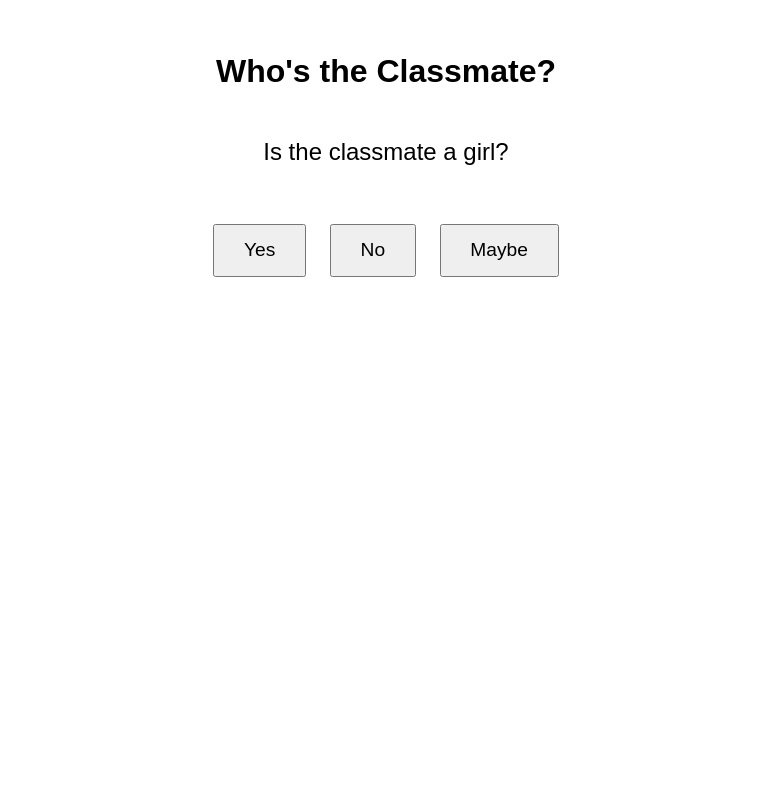
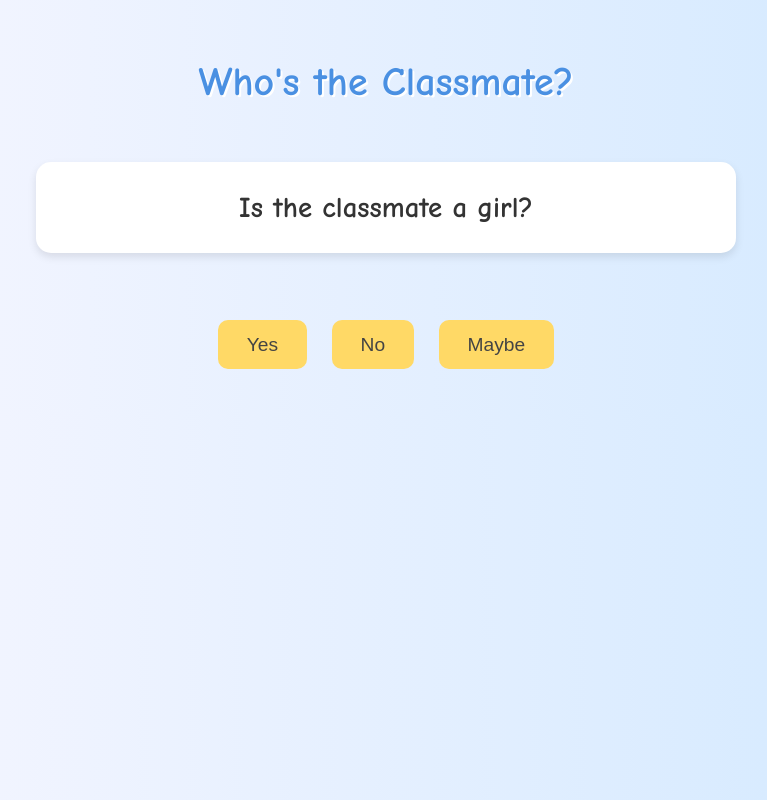
Before and after one commit to yonnyz/akinator, a plain HTML site: page index.html in a window 1280 px wide. Shown: the whole page, without its empty margins (254-1021 px from the left). Drawn offline with Linux system fonts and the light colour scheme.

Commit message:
Update index.html

```diff
--- a/index.html
+++ b/index.html
@@ -5,21 +5,57 @@
   <meta name="viewport" content="width=device-width, initial-scale=1.0" />
   <title>Guess the Classmate!</title>
   <style>
+    @import url('https://fonts.googleapis.com/css2?family=Comic+Neue:wght@700&display=swap');
+
     body {
-      font-family: sans-serif;
+      font-family: 'Comic Neue', cursive;
       padding: 2em;
-      max-width: 600px;
+      max-width: 700px;
       margin: auto;
       text-align: center;
+      background: linear-gradient(to right, #f9f7ff, #d0e8ff);
+      color: #333;
     }
+
+    h1 {
+      font-size: 2.5em;
+      color: #4a90e2;
+      margin-bottom: 0.5em;
+      text-shadow: 2px 2px #fff;
+    }
+
     .question {
-      font-size: 1.5em;
+      font-size: 1.8em;
       margin: 2em 0;
+      background-color: #ffffff;
+      padding: 1em;
+      border-radius: 15px;
+      box-shadow: 0 4px 8px rgba(0, 0, 0, 0.1);
     }
+
     .btn-group button {
       font-size: 1.2em;
       margin: 0.5em;
       padding: 0.7em 1.5em;
+      border: none;
+      border-radius: 10px;
+      background-color: #ffd966;
+      color: #444;
+      cursor: pointer;
+      transition: background-color 0.3s ease;
+    }
+
+    .btn-group button:hover {
+      background-color: #ffe599;
+    }
+
+    #result {
+      font-size: 1.5em;
+      margin-top: 2em;
+      background-color: #fff;
+      padding: 1em;
+      border-radius: 15px;
+      box-shadow: 0 4px 8px rgba(0, 0, 0, 0.1);
     }
   </style>
 </head>
@@ -33,7 +69,7 @@
       <button onclick="answer('maybe')">Maybe</button>
     </div>
   </div>
-  <div id="result" style="display:none; font-size: 1.3em; margin-top: 2em;"></div>
+  <div id="result" style="display:none;"></div>
 
   <script>
     const classmates = [
```
